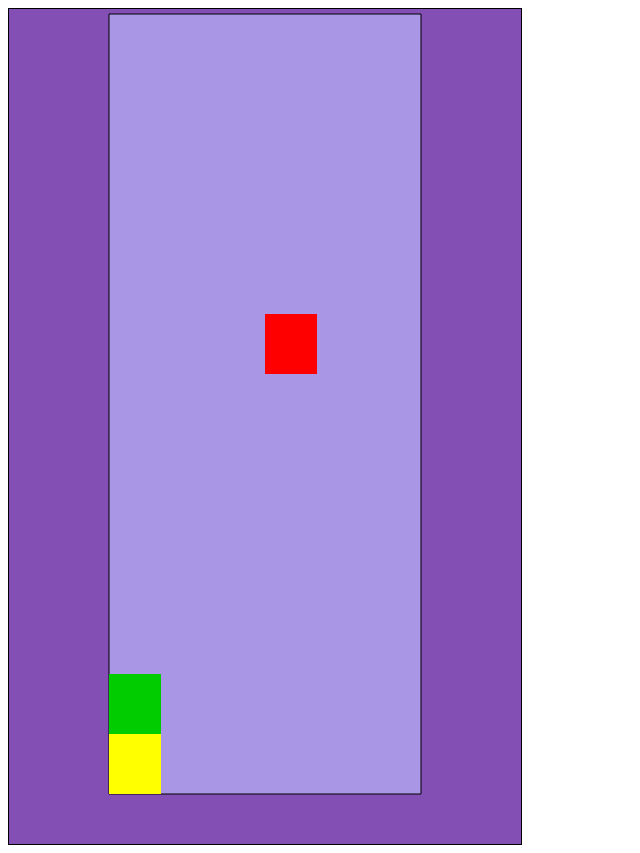
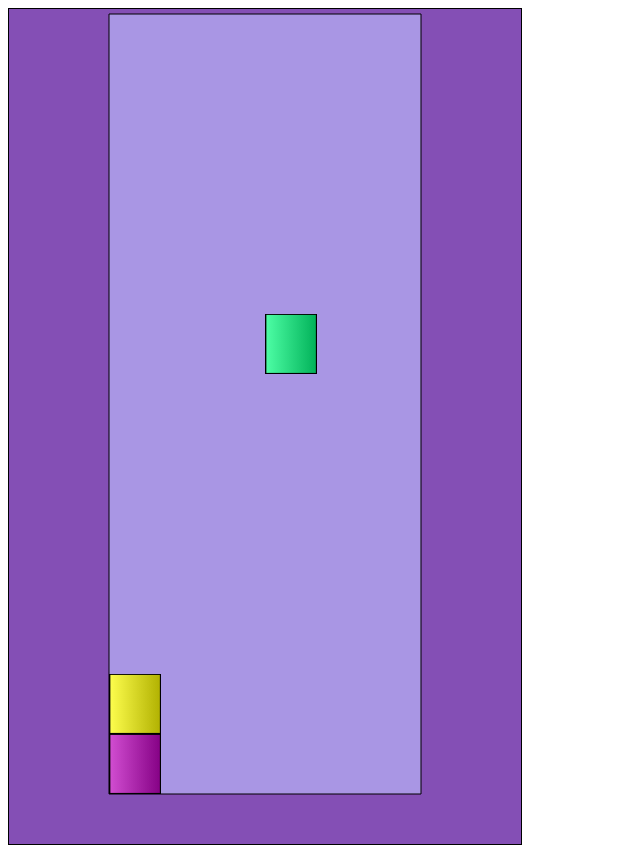
Before and after one commit to JenRobertson/fallingBlocks, a plain HTML site: page index.html in a window 1280 px wide. Shown: the whole page, without its empty margins (0-640 px from the left). Drawn offline with Linux system fonts and the light colour scheme.

Commit message:
breakers kind do

```diff
--- a/index.html
+++ b/index.html
@@ -5,24 +5,18 @@
 </head>
 
 <body>
-	<canvas id="myCanvas" width="1016" height="1016" style="border:1px solid #000000; onmousemove="mouseInRect(event)"">
-</canvas>
+	<canvas id="myCanvas" width="1016" height="1016" style="border:1px solid #000000; onmousemove="mouseInRect(event)""></canvas>
 
 	<div class="hide">
-<!-- 		<img src="img/piece1.png" id="piece1">
-		<img src="img/piece2.png" id="piece2">
-		<img src="img/piece3.png" id="piece3"> -->
-		<!-- <img src="img/coin4.png" id="gemrow"> -->
-<!-- 		<img src="img/broken.jpeg" id="piece5">
-		<img src="img/mookie.svg" id="mookie">
-		<img src="img/chicken.svg" id="chicken">
-		<img src="img/alpaca.svg" id="alpaca">
-		<img src="img/toast.svg" id="toast">
+		<img src="img/block1.svg" id="block1">
+		<img src="img/block2.svg" id="block2">
+		<img src="img/block3.svg" id="block3">
+		<img src="img/block4.svg" id="block4">
 
-		<img src="img/star.svg" id="star">
-		<img src="img/bomb.svg" id="bomb">
-
-		<img src="img/shine-sprites.png" id="shineSprite"> -->
+		<img src="img/breaker1.svg" id="breaker1">
+		<img src="img/breaker2.svg" id="breaker2">
+		<img src="img/breaker3.svg" id="breaker3">
+		<img src="img/breaker4.svg" id="breaker4">
 	</div>
 
 </body>
--- a/src/code.js
+++ b/src/code.js
@@ -13,6 +13,20 @@ const BOARD_COLOR = '#a996e4';
 
 const BLOCK_FALL_SPEED_SLOW = 1;
 const BLOCK_FALL_SPEED_FAST = 10;
+
+
+const BLOCK_IMAGES = [
+	document.getElementById("block1"),
+	document.getElementById("block2"),
+	document.getElementById("block3"),
+	document.getElementById("block4"),
+	document.getElementById("breaker1"),
+	document.getElementById("breaker2"),
+	document.getElementById("breaker3"),
+	document.getElementById("breaker4"),
+];
+
+
 
 var fallingBlock;
 
@@ -89,7 +103,7 @@ function resetFallingBlock(){
 	fallingBlock = {
 		x: BLOCK_WIDTH * 3,
 		y: 0,
-		type: Math.floor((Math.random() * 4) + 1),
+		type: Math.floor((Math.random() * 8) + 1),
 		column: 3,
 		row: 0,
 		destinationY: BLOCK_HEIGHT * (BLOCKS_PER_COLUMN - 1)
--- a/src/drawBlocks.js
+++ b/src/drawBlocks.js
@@ -1,21 +1,8 @@
 function drawBlock(block){
 	ctx.beginPath();
 
-	switch (block.type) {
-        case 1:
-            ctx.fillStyle='#FF0000';
-            break;
-       	case 2:
-            ctx.fillStyle='#ffff00';
-            break;
-        case 3:
-            ctx.fillStyle='#00cc00';
-            break;
-        case 4:
-            ctx.fillStyle='#0099ff';
-            break;
-    }
-	ctx.fillRect(BOARD_MARGIN_LEFT + block.x,BOARD_MARGIN_TOP + block.y ,BLOCK_WIDTH,BLOCK_HEIGHT);
+	// ctx.fillRect(BOARD_MARGIN_LEFT + block.x,BOARD_MARGIN_TOP + block.y ,BLOCK_WIDTH,BLOCK_HEIGHT);
+    ctx.drawImage(BLOCK_IMAGES[block.type - 1], BOARD_MARGIN_LEFT + block.x,BOARD_MARGIN_TOP + block.y ,BLOCK_WIDTH,BLOCK_HEIGHT);
 }
 
 function drawBlocks(){
```
Also changed, not shown: img/block1.svg (added), img/block2.svg (added), img/block3.svg (added), img/block4.svg (added), img/breaker1.svg (added), img/breaker2.svg (added), img/breaker3.svg (added), img/breaker4.svg (added).
